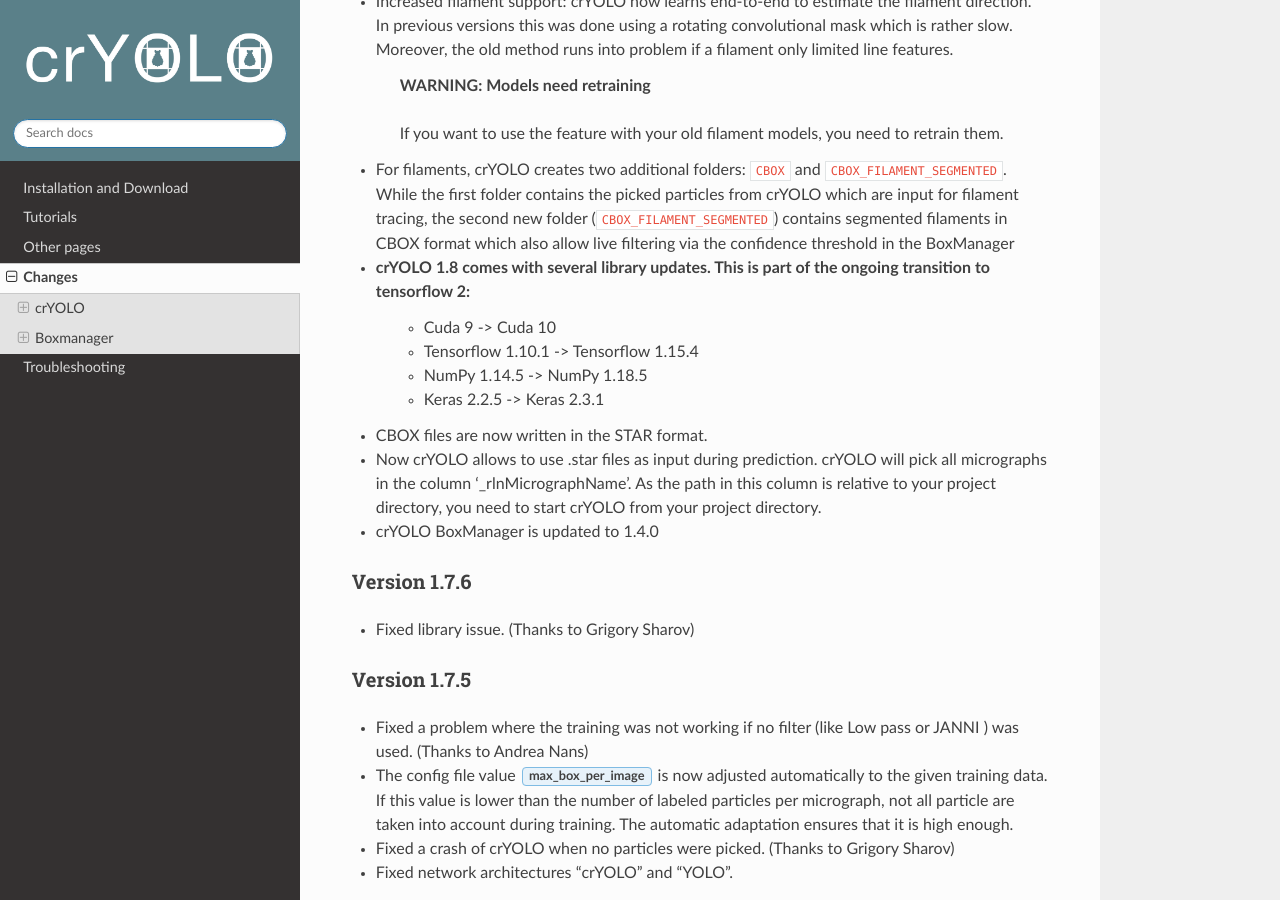
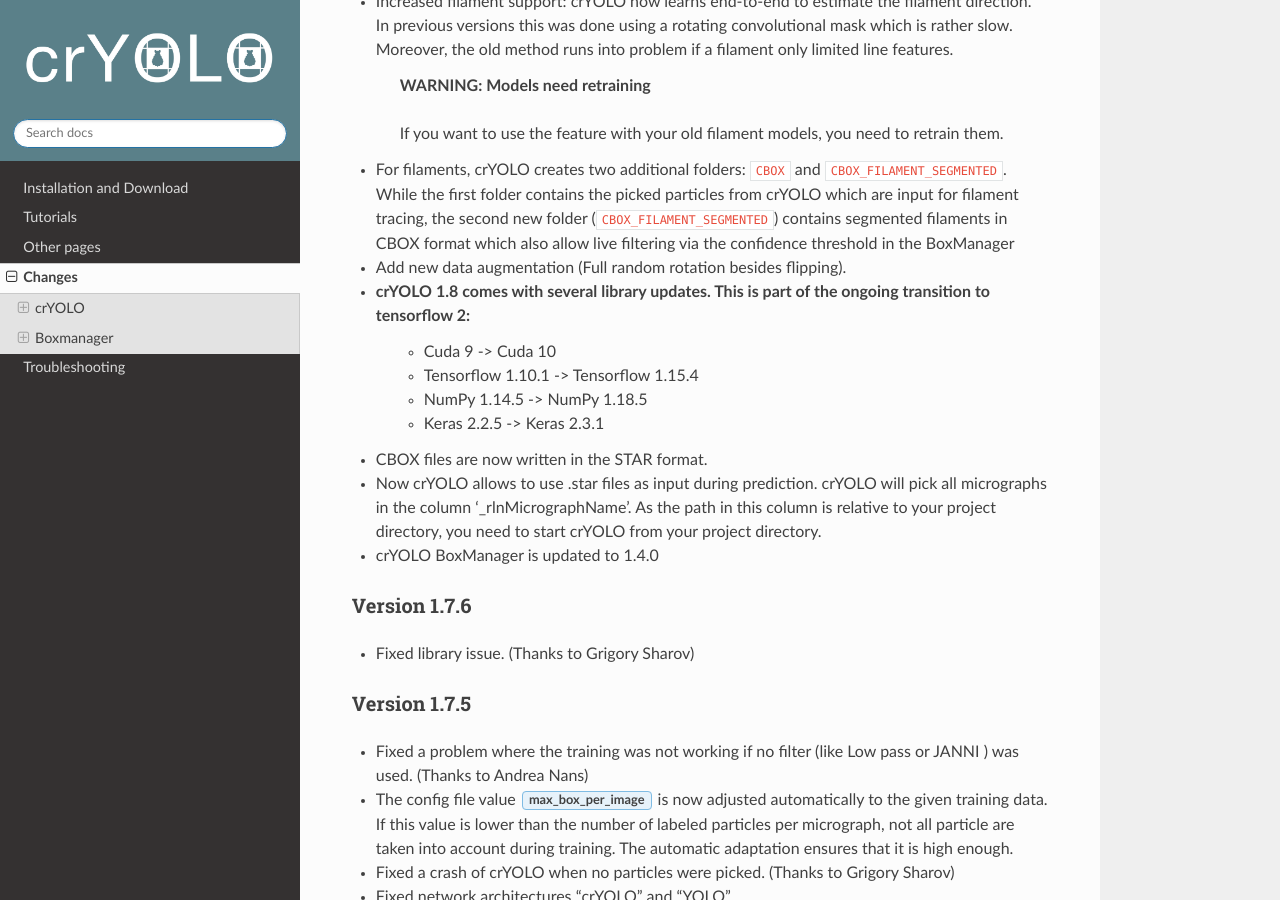
Before and after one commit to MPI-Dortmund/cryolo, a Sphinx documentation site: the page built from source/changes.rst, in a window 1280 px wide and 900 px high, scrolled down 300 px. Built offline with Sphinx 7.4.7 and the Read the Docs theme 2.0.0, drawn with Linux system fonts in a browser that asks for light colours.

Commit message:
fix typo, update version

```diff
--- a/source/changes.rst
+++ b/source/changes.rst
@@ -12,8 +12,8 @@ Version 1.8.0 (not yet offically released)
     **WARNING: Models need retraining**
 
     If you want to use the feature with your old filament models, you need to retrain them.
-
 * For filaments, crYOLO creates two additional folders: :file:`CBOX` and :file:`CBOX_FILAMENT_SEGMENTED`. While the first folder  contains the picked particles from crYOLO which are input for filament tracing, the second new folder (:file:`CBOX_FILAMENT_SEGMENTED`) contains segmented filaments in CBOX format which also allow live filtering via the confidence threshold in the BoxManager
+* Add new data augmentation (Full random rotation besides flipping).
 * crYOLO 1.8 comes with several library updates. This is part of the ongoing transition to tensorflow 2:
     * Cuda 9 -> Cuda 10
     * Tensorflow 1.10.1 -> Tensorflow 1.15.4
```
